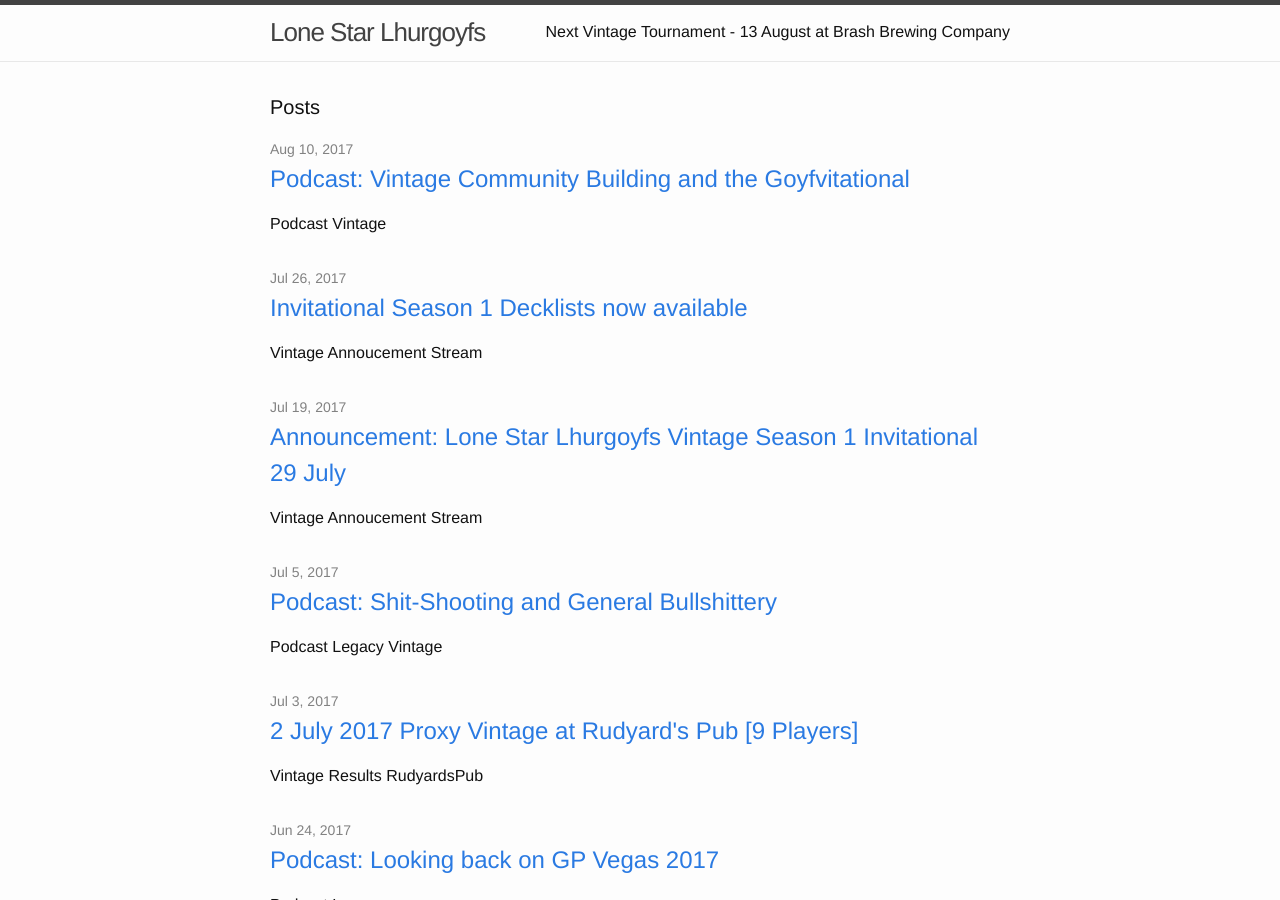
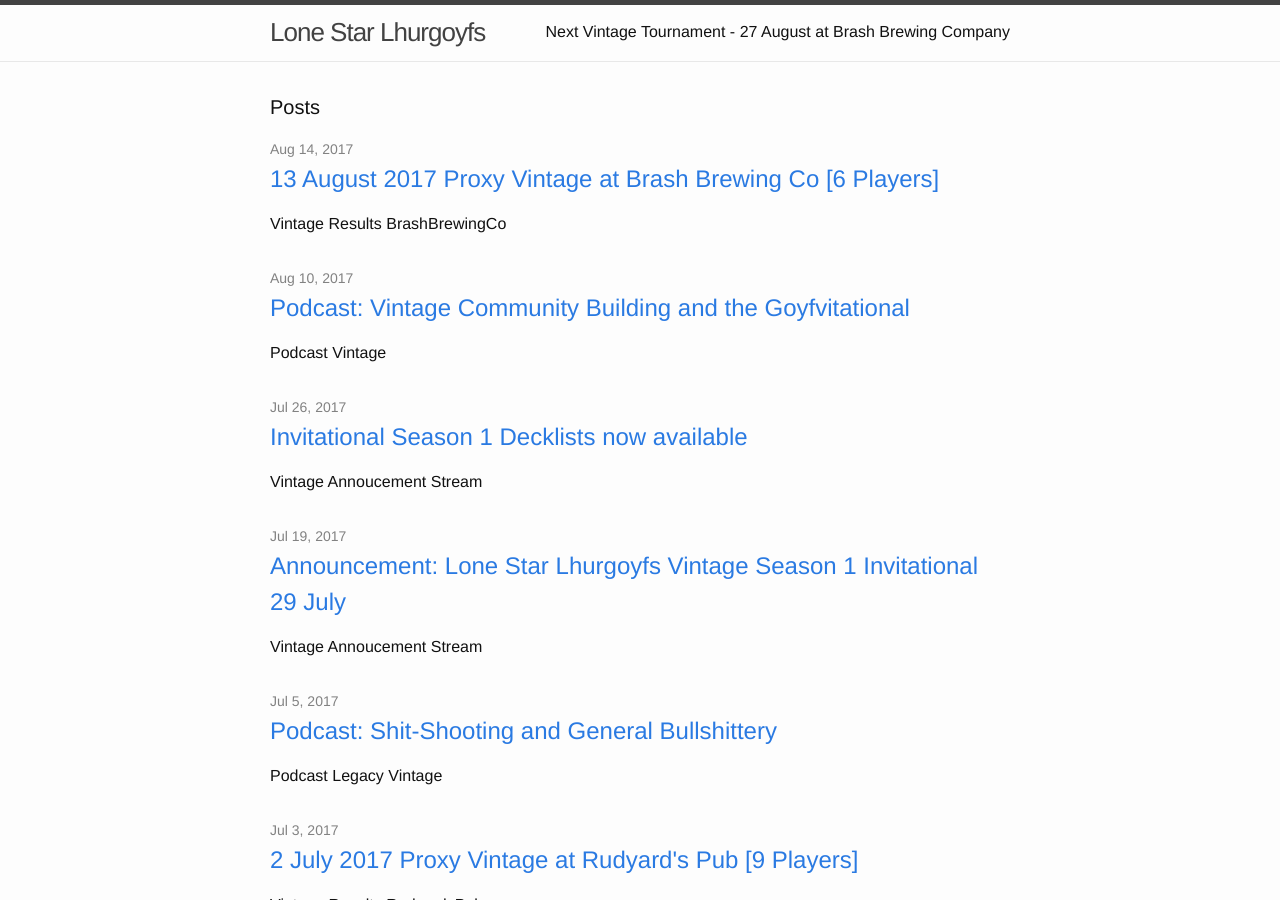
Before and after one commit to LoneStarLhurgoyfs/lonestarlhurgoyfs.github.io, a Jekyll site: the page built from index.md, in a window 1280 px wide and 900 px high. Built offline with Jekyll 4.4.1, drawn with Linux system fonts in a browser that asks for light colours; part of the change alters nothing that is shown.

Commit message:
13 August 2017 results

```diff
--- /dev/null
+++ b/_posts/2017-08-13-13-August-2017-Results.markdown
@@ -0,0 +1,40 @@
+---
+layout: post
+title:  "13 August 2017 Proxy Vintage at Brash Brewing Co [6 Players]"
+date:   2017-08-13 22:26:00 -0500
+categories: Vintage Results BrashBrewingCo
+---
+[Link to announcement post](http://themanadrain.com/topic/1392/8-13-17-houston-tx-100-proxy-vintage-brash-brewing-co)
+
+[Discuss this post on The Mana Drain](http://themanadrain.com/topic/1420/13-august-2017-proxy-vintage-at-brash-brewing-co-6-players)
+
+After [one of our group won a local PPTQ](https://twitter.com/TexasLhurgoyfs/status/896547741362532352), there was [a bit](https://twitter.com/TexasLhurgoyfs/status/896570041977720832) of [celebration](https://twitter.com/TexasLhurgoyfs/status/896581997317025792) which knocked some of us out of commission. As a result, we only managed six players today. On the plus side, that means we can add a round and play round robin! And that's exactly what we did!
+
+After five rounds, Elijah and Shane had the same points, opponent's match win percentage, game win percentage, and opponent game win percentage - a perfect tie through all tie breakers to two decimal places! As Elijah won the heads-up match, he was awarded first place.
+
+Placing / Name / Deck (Click for decklist scan)
+1. Elijah Henley - [Staxx](https://images.lonestarlhurgoyfs.com/2017-08-13/deck-1.jpg)
+2. Shane Remelt - [Dredge](https://images.lonestarlhurgoyfs.com/2017-08-13/deck-2.jpg)
+3. Ben Kendrick - [Splinter Twin](https://images.lonestarlhurgoyfs.com/2017-08-13/deck-3.jpg)
+4. Patrick Brennan - [Eldrazi Shops](https://images.lonestarlhurgoyfs.com/2017-08-13/deck-4.jpg)
+5. Sam Craven - [4 Color Control](https://images.lonestarlhurgoyfs.com/2017-08-13/deck-5.jpg)
+6. Matt Covington - [UW Mentor](https://images.lonestarlhurgoyfs.com/2017-08-13/deck-6.jpg)
+
+Pics:
+
+![](https://images.lonestarlhurgoyfs.com/2017-08-13/1.jpg)
+![](https://images.lonestarlhurgoyfs.com/2017-08-13/2.jpg)
+![](https://images.lonestarlhurgoyfs.com/2017-08-13/3.jpg)
+![](https://images.lonestarlhurgoyfs.com/2017-08-13/4.jpg)
+![](https://images.lonestarlhurgoyfs.com/2017-08-13/5.jpg)
+![](https://images.lonestarlhurgoyfs.com/2017-08-13/6.jpg)
+
+What do you take with Thoughtseize here? Left is your hand, playmat is the opponent's. That Vampiric in their card was countered.
+![](https://images.lonestarlhurgoyfs.com/2017-08-13/7.jpg)
+![](https://images.lonestarlhurgoyfs.com/2017-08-13/8.jpg)
+
+Is this happening?
+![](https://images.lonestarlhurgoyfs.com/2017-08-13/9.jpg)
+
+Sam sees a Splinter Twin for the first time in his life.
+![](https://images.lonestarlhurgoyfs.com/2017-08-13/10.jpg)
--- a/nextTournament.md
+++ b/nextTournament.md
@@ -1,6 +1,6 @@
 ---
 layout: page
-title: Next Vintage Tournament - 13 August at Brash Brewing Company
+title: Next Vintage Tournament - 27 August at Brash Brewing Company
 permalink: /nextVintageTournament/
 ---
 
@@ -8,7 +8,7 @@ permalink: /nextVintageTournament/
 ![BRASH](https://images.lonestarlhurgoyfs.com/brash/brashman_with_cards.jpg)
 
 
-Date: August 13th, 2017
+Date: August 27th, 2017
 Location: [Brash Brewing Company](https://www.facebook.com/Brash-brewing-company-229796680431006/)  508 W Crosstimbers Rd, Houston, TX 77018 [[MAP]](https://goo.gl/maps/JbUmv9nZm1B2)
 Registration Time: 12:30 PM
 Event Begins: 1:00 PM
@@ -31,7 +31,7 @@ Prizes:
 
 Cash: We payout ~80% of entry fee in cash top top 4. The remainder is kept to pay for the prize wall, playmat, and tournament expenses.
 
-Here's what the "prize wall" looks like as of this posting.
+Here's what the "prize wall" looks like as of 13 August.
 
 ![](https://images.lonestarlhurgoyfs.com/prize_pool_5Aug2017.jpg)
 
```
